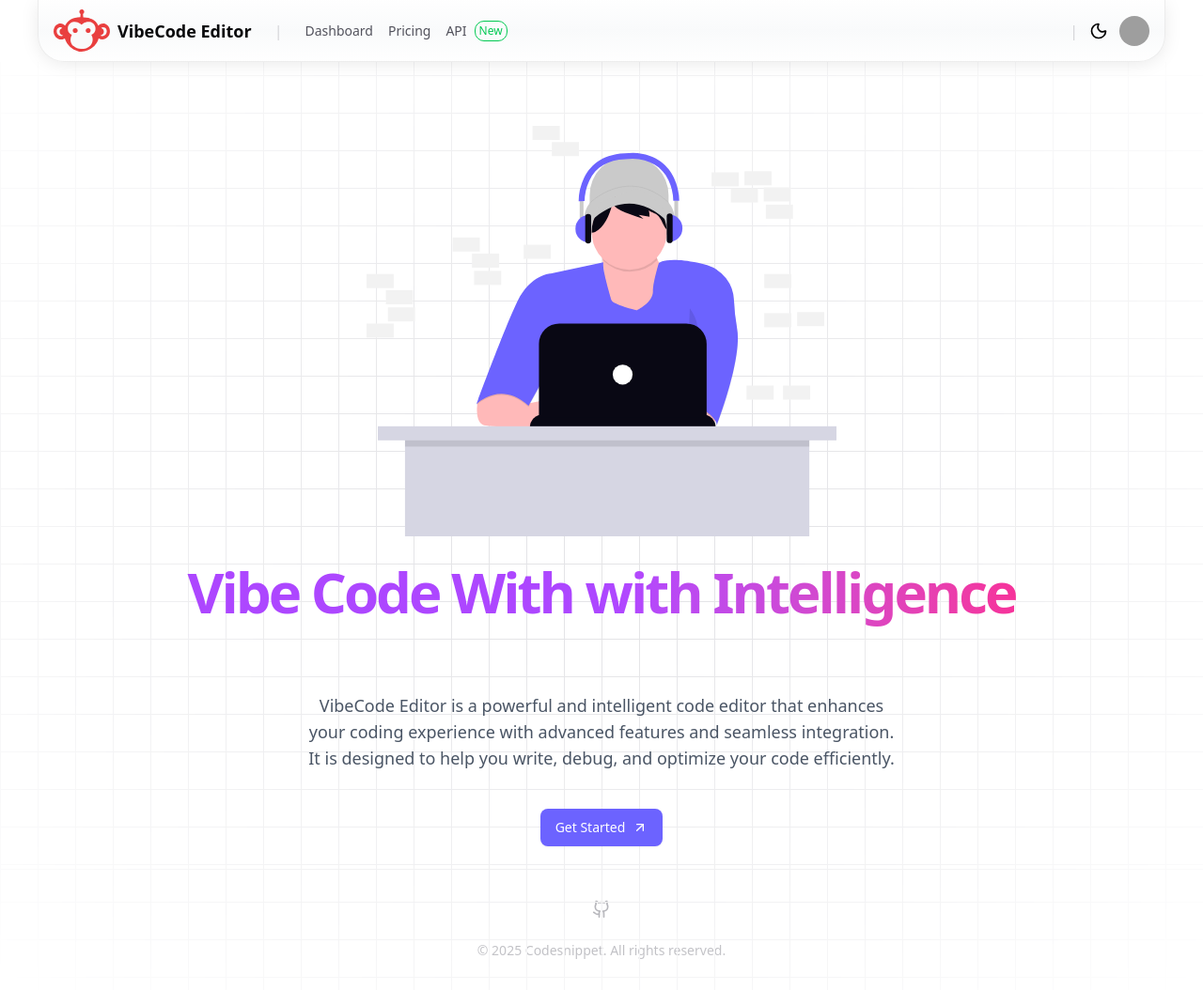
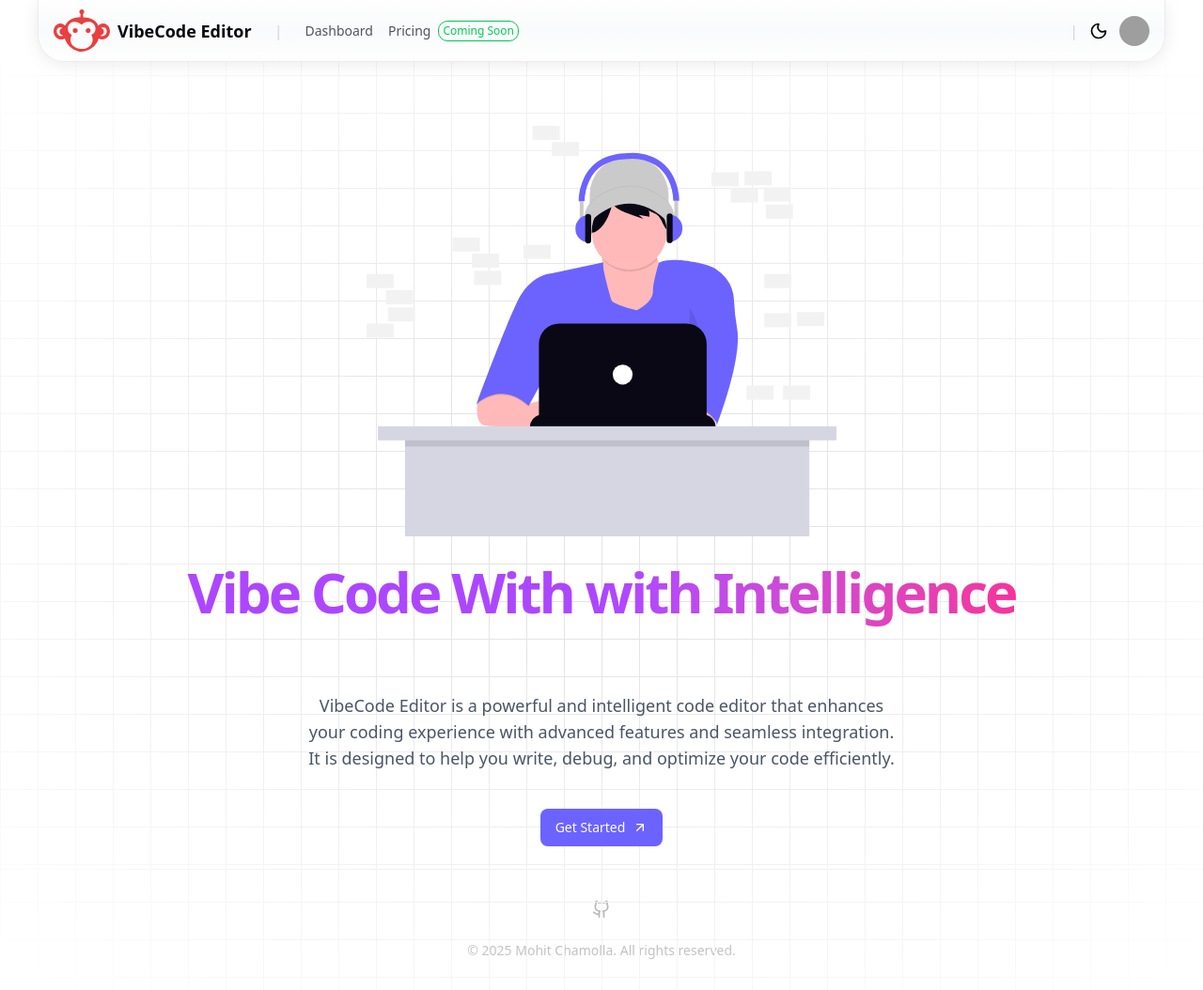
Before and after one commit to chamollamohit/vibe-code-editor, a Next.js app: page / in a window 1280 px wide. Shown: the whole page at 94% size. Built offline with nearby package versions, Linux system fonts and the light colour scheme; no server answers; grey boxes are pictures that could not be loaded.

Commit message:
updated ui

```diff
--- a/src/modules/home/components/footer.tsx
+++ b/src/modules/home/components/footer.tsx
@@ -21,8 +21,7 @@ export function Footer() {
                             key={index}
                             href={link.href || "#"}
                             target="_blank"
-                            rel="noopener noreferrer"
-                        >
+                            rel="noopener noreferrer">
                             {link.icon}
                         </Link>
                     ))}
@@ -30,7 +29,7 @@ export function Footer() {
 
                 {/* Copyright Notice */}
                 <p className="text-sm text-zinc-500 dark:text-zinc-400">
-                    &copy; {new Date().getFullYear()} Codesnippet. All rights
+                    &copy; {new Date().getFullYear()} Mohit Chamolla. All rights
                     reserved.
                 </p>
             </div>
--- a/src/modules/home/components/header.tsx
+++ b/src/modules/home/components/header.tsx
@@ -24,15 +24,13 @@ export function Header() {
                             px-4 py-2.5
                             relative
                             transition-all duration-300 ease-in-out
-                        `}
-                        >
+                        `}>
                             <div className="relative z-10 flex items-center justify-between w-full gap-2">
                                 {/* Logo Section with Navigation Links */}
                                 <div className="flex items-center gap-6 justify-center">
                                     <Link
                                         href="/"
-                                        className="flex items-center gap-2 justify-center"
-                                    >
+                                        className="flex items-center gap-2 justify-center">
                                         <Image
                                             src={"/logo.svg"}
                                             alt="Logo"
@@ -51,23 +49,15 @@ export function Header() {
                                     <div className="hidden sm:flex items-center gap-4">
                                         <Link
                                             href="/dashboard"
-                                            className="text-sm text-zinc-600 hover:text-zinc-900 dark:text-zinc-400 dark:hover:text-zinc-100 transition-colors"
-                                        >
+                                            className="text-sm text-zinc-600 hover:text-zinc-900 dark:text-zinc-400 dark:hover:text-zinc-100 transition-colors">
                                             Dashboard
                                         </Link>
                                         <Link
                                             href=""
-                                            className="text-sm text-zinc-600 hover:text-zinc-900 dark:text-zinc-400 dark:hover:text-zinc-100 transition-colors"
-                                        >
+                                            className="text-sm text-zinc-600 hover:text-zinc-900 dark:text-zinc-400 dark:hover:text-zinc-100 transition-colors flex items-center gap-2">
                                             Pricing
-                                        </Link>
-                                        <Link
-                                            href=""
-                                            className="text-sm text-zinc-600 hover:text-zinc-900 dark:text-zinc-400 dark:hover:text-zinc-100 transition-colors flex items-center gap-2"
-                                        >
-                                            API
                                             <span className="text-green-500 dark:text-green-400 border border-green-500 dark:border-green-400 rounded-lg px-1 py-0.5 text-xs">
-                                                New
+                                                Coming Soon
                                             </span>
                                         </Link>
                                     </div>
@@ -86,14 +76,12 @@ export function Header() {
                                 <div className="flex sm:hidden items-center gap-4">
                                     <Link
                                         href="/docs/components/action-search-bar"
-                                        className="text-sm text-zinc-600 hover:text-zinc-900 dark:text-zinc-400 dark:hover:text-zinc-100 transition-colors"
-                                    >
+                                        className="text-sm text-zinc-600 hover:text-zinc-900 dark:text-zinc-400 dark:hover:text-zinc-100 transition-colors">
                                         Docs
                                     </Link>
                                     <Link
                                         href="/pricing"
-                                        className="text-sm text-zinc-600 hover:text-zinc-900 dark:text-zinc-400 dark:hover:text-zinc-100 transition-colors"
-                                    >
+                                        className="text-sm text-zinc-600 hover:text-zinc-900 dark:text-zinc-400 dark:hover:text-zinc-100 transition-colors">
                                         API
                                     </Link>
                                     <ThemeToggle />
```
